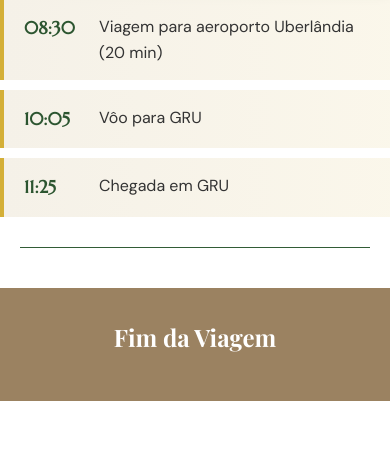
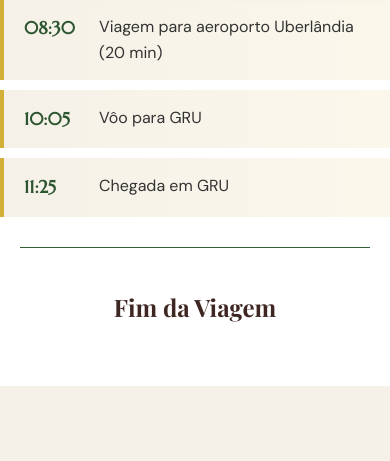
Before and after one commit to Wolthers-Associates/website, a PHP site: page /trip-itineraries/2025/nespresso-july/index.html in a window 390 px wide. Shown: the part 3064-3525 px from the top of the page. After the commit the page ends 3450 px from the top, so only its background shows below. Run offline with PHP 8.4, Linux system fonts and the light colour scheme; some web fonts are replaced.

Commit message:
Remove box styling from trip conclusion

```diff
--- a/trip-itineraries/assets/css/trip_itinerary.css
+++ b/trip-itineraries/assets/css/trip_itinerary.css
@@ -310,9 +310,9 @@ body {
 }
 
 .trip-conclusion {
-    background: #9b8261;
-    color: var(--white);
-    padding: 40px 30px;
+    background: none;
+    color: #3e2723;
+    padding: 0;
     text-align: center;
     margin: 40px 0;
     border-radius: 0;
@@ -510,9 +510,9 @@ body {
 
     .trip-conclusion {
         border-radius: 0;
-        margin-left: -20px;
-        margin-right: -20px;
-        padding: 30px 20px;
+        margin-left: 0;
+        margin-right: 0;
+        padding: 0;
     }
 
     .conclusion-content h2 {
```
